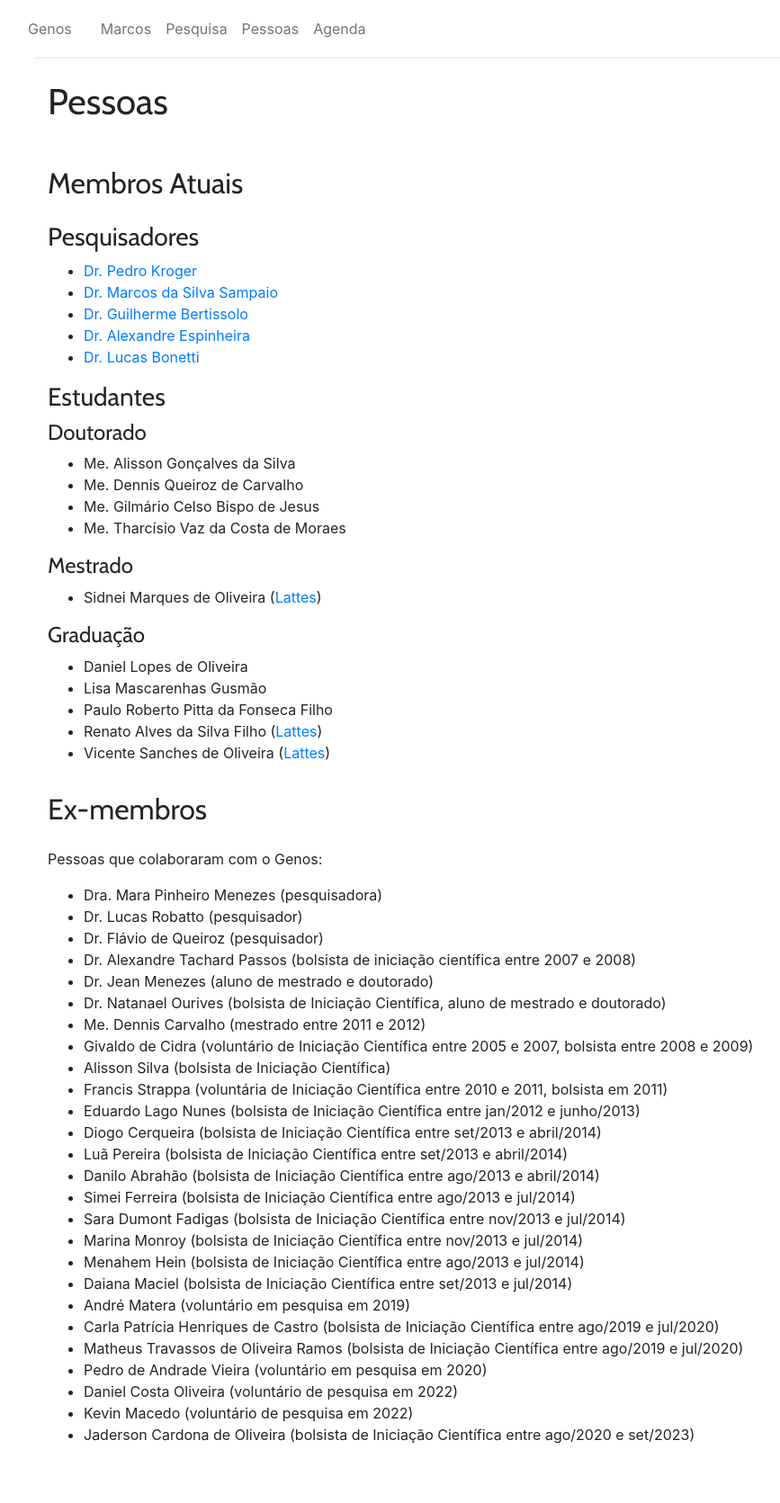
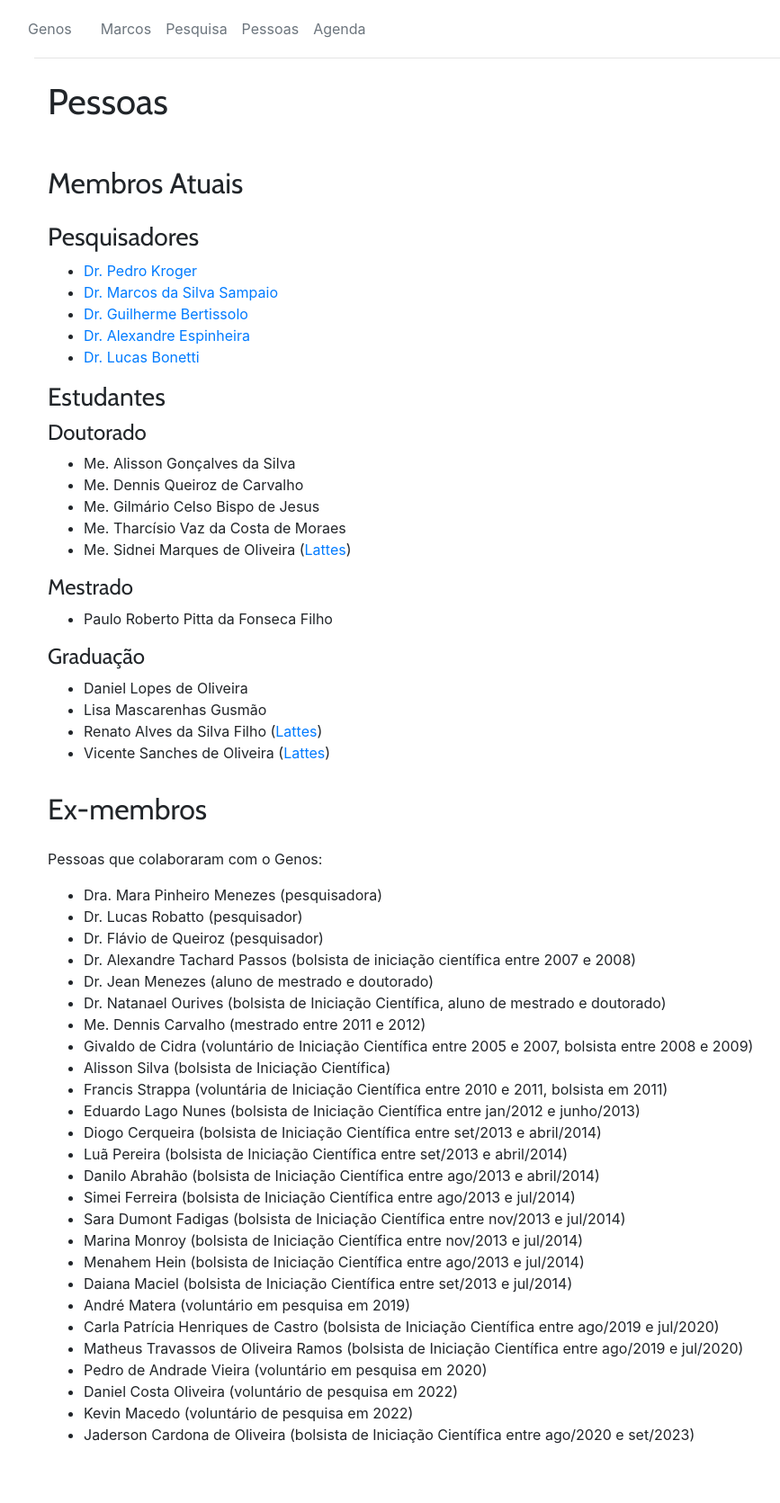
Before and after one commit to kroger/genosmus, a Jekyll site: the page built from pessoas.md, in a window 1280 px wide. Shown: the whole page at 90% size, without its empty margins (47-914 px from the left). Built offline with Jekyll 4.4.1, drawn with Linux system fonts in a browser that asks for light colours; nearby versions of some CDN libraries.

Commit message:
Atualiza status de alunos

```diff
--- a/pessoas.md
+++ b/pessoas.md
@@ -21,16 +21,16 @@ title: Pessoas
 - Me. Dennis Queiroz de Carvalho
 - Me. Gilmário Celso Bispo de Jesus
 - Me. Tharcísio Vaz da Costa de Moraes
+- Me. Sidnei Marques de Oliveira ([Lattes](http://lattes.cnpq.br/8589873345658247))
 
 #### Mestrado
 
-- Sidnei Marques de Oliveira ([Lattes](http://lattes.cnpq.br/8589873345658247))
+- Paulo Roberto Pitta da Fonseca Filho
 
 #### Graduação
 
 - Daniel Lopes de Oliveira
 - Lisa Mascarenhas Gusmão
-- Paulo Roberto Pitta da Fonseca Filho
 - Renato Alves da Silva Filho ([Lattes](http://lattes.cnpq.br/8789530538276029))
 - Vicente Sanches de Oliveira ([Lattes](http://lattes.cnpq.br/7390695997527457))
 
```
